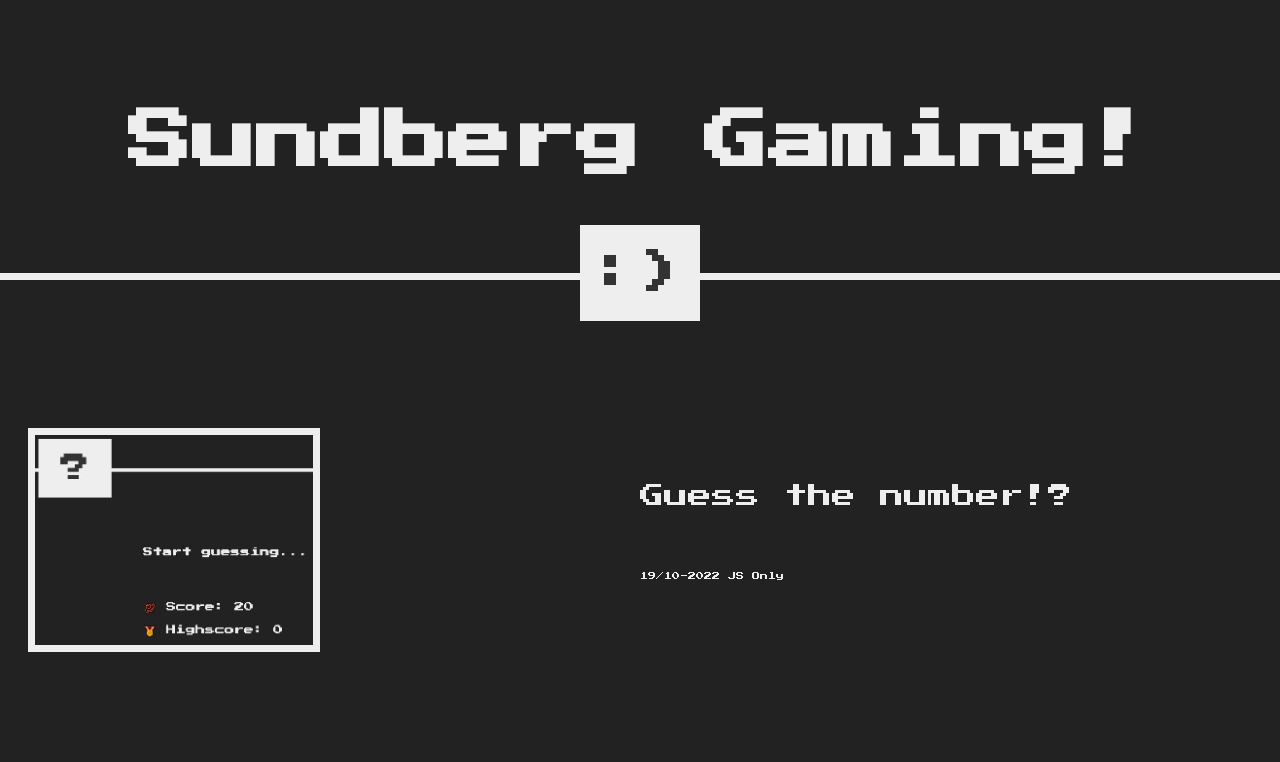
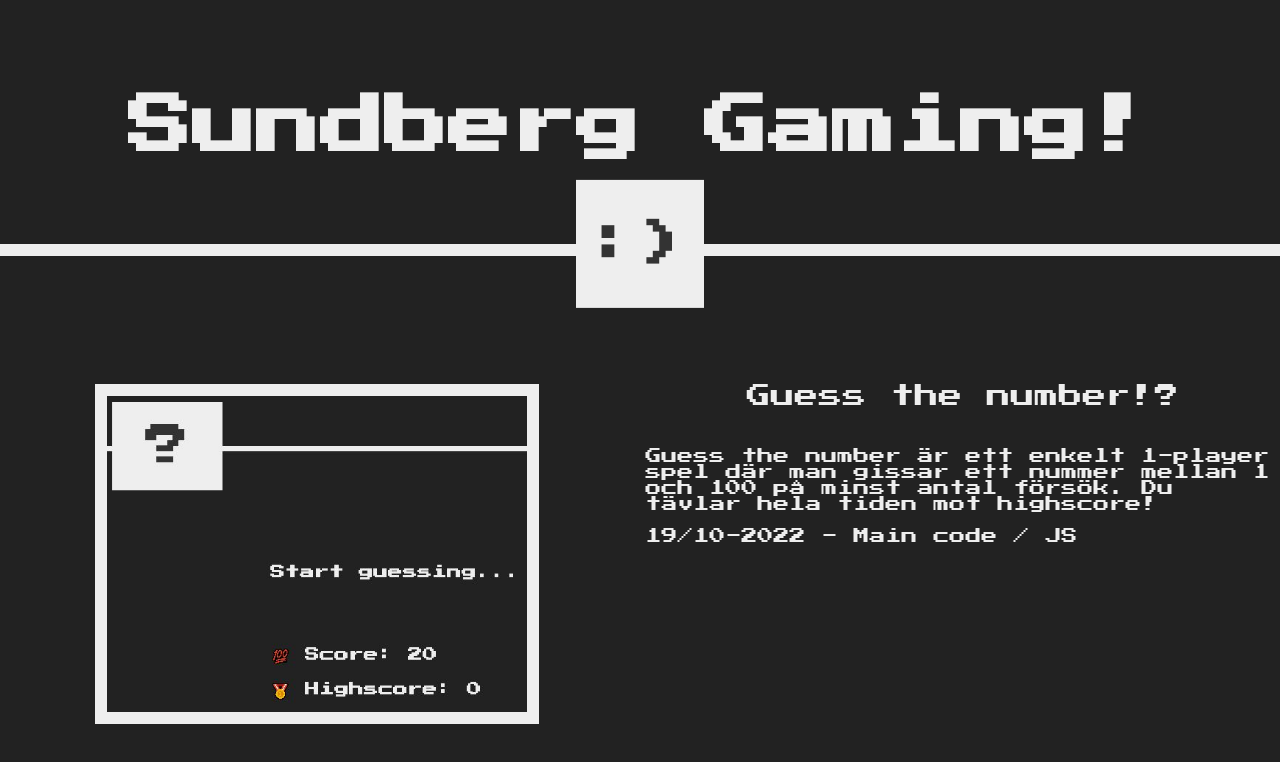
Before and after one commit to sundberg84/GameWebServer, a plain HTML site: page index.html in a window 1280 px wide. Drawn offline with Linux system fonts and the light colour scheme; files whose address does not match are found by name.

Commit message:
Css styling

```diff
--- a/GuessMyNumber/style.css
+++ b/GuessMyNumber/style.css
@@ -7,7 +7,7 @@
 }
 
 html {
-  font-size: 62.5%;
+  font-size: 50%;
   box-sizing: border-box;
 }
 
@@ -21,33 +21,37 @@ body {
 /* LAYOUT */
 header {
   position: relative;
-  height: 35vh;
-  border-bottom: 7px solid #eee;
+  text-align: center;
+  height: Min(20vw, 35rem);
+  border-bottom: 1vw solid #eee;
 }
 
 main {
-  height: 65vh;
   color: #eee;
   display: flex;
-  align-items: center;
   justify-content: space-around;
+  margin-top: 10vw;
 }
 
 .left {
-  width: 52rem;
+  width: 50%;
   display: flex;
   flex-direction: column;
   align-items: center;
+  text-align: Center;
+  margin-right: 1px;
 }
 
 .right {
-  width: 52rem;
+  width: 50%;
+  text-align: left;
+  margin-left: 10px;
   font-size: 2rem;
 }
 
 /* ELEMENTS STYLE */
 h1 {
-  font-size: 4rem;
+  font-size: Min(4vw, 6rem);
   text-align: center;
   position: absolute;
   width: 100%;
@@ -59,9 +63,9 @@ h1 {
 .number {
   background: #eee;
   color: #333;
-  font-size: 6rem;
-  width: 15rem;
-  padding: 3rem 0rem;
+  font-size: 4vw;
+  width: 10vw;
+  padding: 3vw 0rem;
   text-align: center;
   position: absolute;
   bottom: 0;
@@ -79,6 +83,12 @@ h1 {
 .again {
   position: absolute;
   top: 2rem;
+  left: 2rem;
+}
+
+.back {
+  position: absolute;
+  top: 9rem;
   left: 2rem;
 }
 
--- a/index.html
+++ b/index.html
@@ -16,14 +16,17 @@
   </header>
   <main>
     <section class="left">
-      <a href="/GuessMyNumber/index.html">
-        <img border="0" class="gameimage" src="/_images/GuessMyNumber.JPG">
+      <a href="C:/ProgramLocal/GitPortable/Project/GameWebServer/GuessMyNumber/index.html">
+        <img border="0" class="gameimage"
+          src="C:/ProgramLocal/GitPortable/Project/GameWebServer/_images/GuessMyNumber.JPG">
       </a>
     </section>
     <section class="right">
       <p class="gameName">Guess the number!?</p>
-      <p class="label-history">19/10-2022 JS Only</p>
-      <p class="label-history"></span>
+      <p class="label-history">Guess the number är ett enkelt 1-player spel där man gissar ett nummer mellan 1 och 100
+        på
+        minst antal försök. Du tävlar hela tiden mot highscore!</p>
+      <p class="label-history">19/10-2022 - Main code / JS</span>
       <p class="label-history"></span>
       </p>
     </section>
--- a/style.css
+++ b/style.css
@@ -21,28 +21,30 @@ body {
 /* LAYOUT */
 header {
   position: relative;
-  height: 35vh;
-  border-bottom: 7px solid #eee;
+  text-align: center;
+  height: Min(20vw, 35rem);
+  border-bottom: 1vw solid #eee;
 }
 
 main {
-  height: 65vh;
   color: #eee;
   display: flex;
-  align-items: center;
   justify-content: space-around;
+  margin-top: 10vw;
 }
 
 .left {
   width: 50%;
   display: flex;
   flex-direction: column;
-  align-items: center;
+  text-align: Center;
+  margin-right: 1px;
 }
 
 .right {
   width: 50%;
-  align-items: center;
+  text-align: left;
+  margin-left: 10px;
 }
 
 /* ELEMENTS STYLE */
@@ -63,9 +65,9 @@ h1 {
 .icon {
   background: #eee;
   color: #333;
-  font-size: 6rem;
-  width: 15rem;
-  padding: 3rem 0rem;
+  font-size: 4vw;
+  width: 10vw;
+  padding: 3vw 0rem;
   text-align: center;
   position: absolute;
   bottom: 0;
@@ -74,17 +76,18 @@ h1 {
 }
 
 .gameName {
-  margin-bottom: 8rem;
+  margin-bottom: 5rem;
   height: 3rem;
   font-size: Min(4vw, 3rem);
+  text-align: center;
 }
 
 .label-history {
   margin-bottom: 2rem;
-  font-size: Min(3vw, 1rem);
+  font-size: clamp(20%, 2vw, 2rem);
 }
 
 .gameimage {
-  width: 50%;
-  border: 7px solid #eee;
+  width: 70%;
+  border: 1vw solid #eee;
 }
```
Also changed, not shown: GuessMyNumber/index.html (+5 -1 lines).
